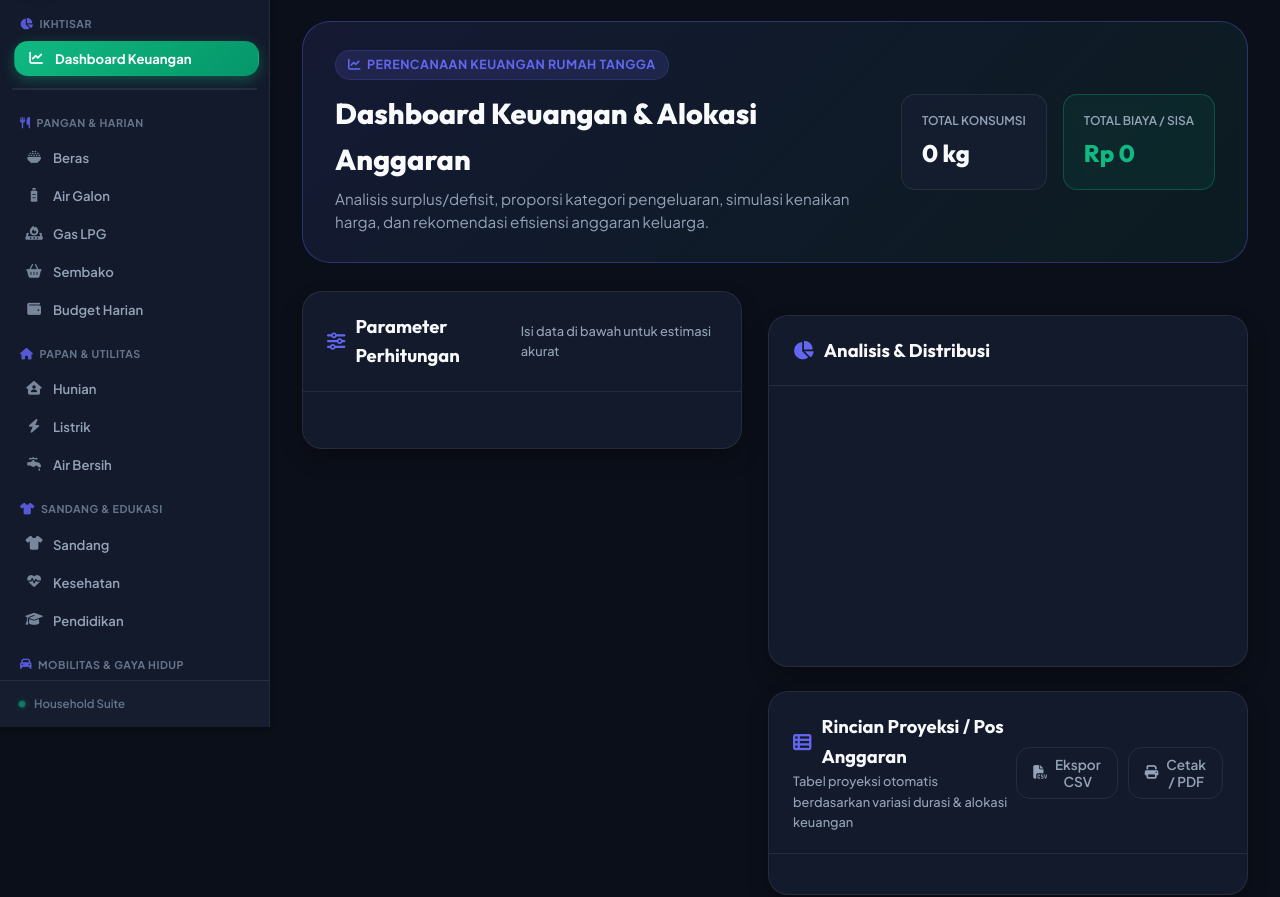
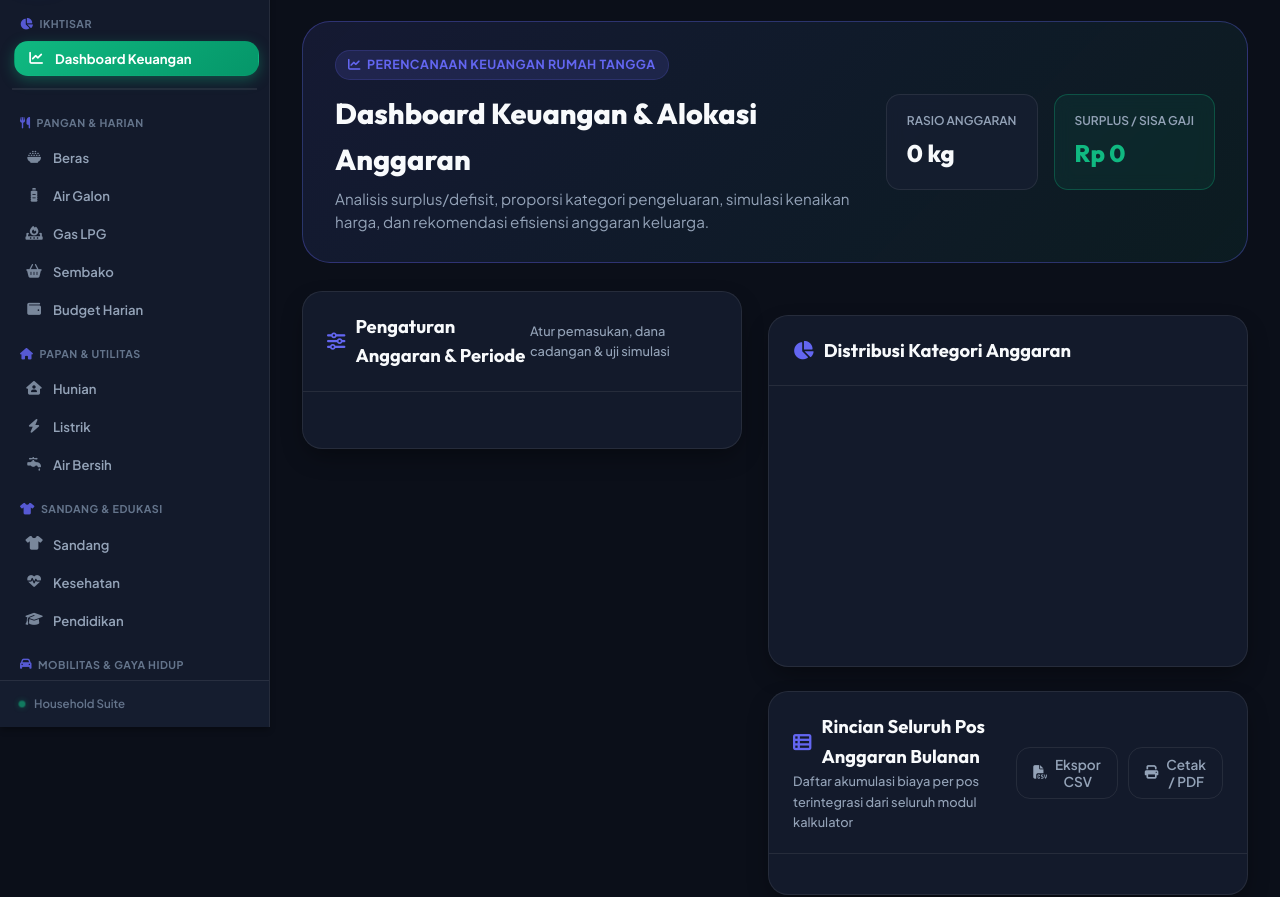
Before and after one commit to riyandimuhamad/kehidupan, a website with bundled scripts: page index.html in a window 1280 px wide. Shown: the part 73-970 px from the top of the page. Built offline with nearby package versions, Linux system fonts and the light colour scheme.

Commit message:
fix: ensure dynamic card titles and subtitles reflect Dashboard Keuangan properly

```diff
--- a/index.html
+++ b/index.html
@@ -157,11 +157,11 @@
         </div>
         <div class="hero-stats" id="quickStatsSummary">
           <div class="mini-stat-card">
-            <span class="stat-label">Total Konsumsi</span>
+            <span class="stat-label" id="quickStatLabel1">Total Konsumsi</span>
             <span class="stat-value" id="quickTotalQty">0 kg</span>
           </div>
           <div class="mini-stat-card primary">
-            <span class="stat-label">Total Biaya / Sisa</span>
+            <span class="stat-label" id="quickStatLabel2">Total Biaya / Sisa</span>
             <span class="stat-value" id="quickTotalCost">Rp 0</span>
           </div>
         </div>
@@ -173,8 +173,8 @@
         <!-- Form Card (Left Column) -->
         <div class="card form-card">
           <div class="card-header">
-            <h3><i class="fa-sliders fa-solid"></i> Parameter Perhitungan</h3>
-            <span class="sub-text">Isi data di bawah untuk estimasi akurat</span>
+            <h3 id="formCardTitle"><i class="fa-sliders fa-solid"></i> Parameter Perhitungan</h3>
+            <span class="sub-text" id="formCardSubText">Isi data di bawah untuk estimasi akurat</span>
           </div>
           <div class="card-body">
             <form id="calculatorForm">
@@ -194,7 +194,7 @@
           <!-- Interactive Visualization Card -->
           <div class="card chart-card">
             <div class="card-header">
-              <h3><i class="fa-chart-pie fa-solid"></i> Analisis & Distribusi</h3>
+              <h3 id="chartCardTitle"><i class="fa-chart-pie fa-solid"></i> Analisis & Distribusi</h3>
             </div>
             <div class="card-body chart-body">
               <canvas id="analysisChart"></canvas>
@@ -205,8 +205,8 @@
           <section class="card table-card">
             <div class="card-header">
               <div>
-                <h3><i class="fa-table-list fa-solid"></i> Rincian Proyeksi / Pos Anggaran</h3>
-                <p class="sub-text">Tabel proyeksi otomatis berdasarkan variasi durasi & alokasi keuangan</p>
+                <h3 id="tableCardTitle"><i class="fa-table-list fa-solid"></i> Rincian Proyeksi / Pos Anggaran</h3>
+                <p class="sub-text" id="tableCardSubText">Tabel proyeksi otomatis berdasarkan variasi durasi & alokasi keuangan</p>
               </div>
               <div class="table-actions">
                 <button class="outline-btn" id="exportCsvBtn">
--- a/js/app.js
+++ b/js/app.js
@@ -214,6 +214,33 @@ class KehidupanApp {
     this.moduleBadge.innerHTML = `<i class="fa-solid ${activeModule.icon}"></i> ${activeModule.badge}`;
     this.moduleTitle.innerText = activeModule.title;
     this.moduleSubtitle.innerText = activeModule.subtitle;
+
+    // Update Card Section Titles & Labels
+    const formCardTitle = document.getElementById('formCardTitle');
+    const formCardSubText = document.getElementById('formCardSubText');
+    const chartCardTitle = document.getElementById('chartCardTitle');
+    const tableCardTitle = document.getElementById('tableCardTitle');
+    const tableCardSubText = document.getElementById('tableCardSubText');
+    const quickStatLabel1 = document.getElementById('quickStatLabel1');
+    const quickStatLabel2 = document.getElementById('quickStatLabel2');
+
+    if (moduleId === 'dashboard') {
+      if (formCardTitle) formCardTitle.innerHTML = '<i class="fa-sliders fa-solid"></i> Pengaturan Anggaran & Periode';
+      if (formCardSubText) formCardSubText.innerText = 'Atur pemasukan, dana cadangan & uji simulasi';
+      if (chartCardTitle) chartCardTitle.innerHTML = '<i class="fa-chart-pie fa-solid"></i> Distribusi Kategori Anggaran';
+      if (tableCardTitle) tableCardTitle.innerHTML = '<i class="fa-table-list fa-solid"></i> Rincian Seluruh Pos Anggaran Bulanan';
+      if (tableCardSubText) tableCardSubText.innerText = 'Daftar akumulasi biaya per pos terintegrasi dari seluruh modul kalkulator';
+      if (quickStatLabel1) quickStatLabel1.innerText = 'Rasio Anggaran';
+      if (quickStatLabel2) quickStatLabel2.innerText = 'Surplus / Sisa Gaji';
+    } else {
+      if (formCardTitle) formCardTitle.innerHTML = '<i class="fa-sliders fa-solid"></i> Parameter Perhitungan';
+      if (formCardSubText) formCardSubText.innerText = 'Isi data di bawah untuk estimasi akurat';
+      if (chartCardTitle) chartCardTitle.innerHTML = '<i class="fa-chart-pie fa-solid"></i> Analisis & Distribusi';
+      if (tableCardTitle) tableCardTitle.innerHTML = '<i class="fa-table-list fa-solid"></i> Rincian Proyeksi / Pos Anggaran';
+      if (tableCardSubText) tableCardSubText.innerText = 'Tabel proyeksi otomatis berdasarkan variasi durasi & alokasi keuangan';
+      if (quickStatLabel1) quickStatLabel1.innerText = 'Total Konsumsi';
+      if (quickStatLabel2) quickStatLabel2.innerText = 'Total Biaya / Sisa';
+    }
 
     // Render Form Fields
     activeModule.renderForm(this.dynamicFormFields, () => this.calculateActiveModule());
```
